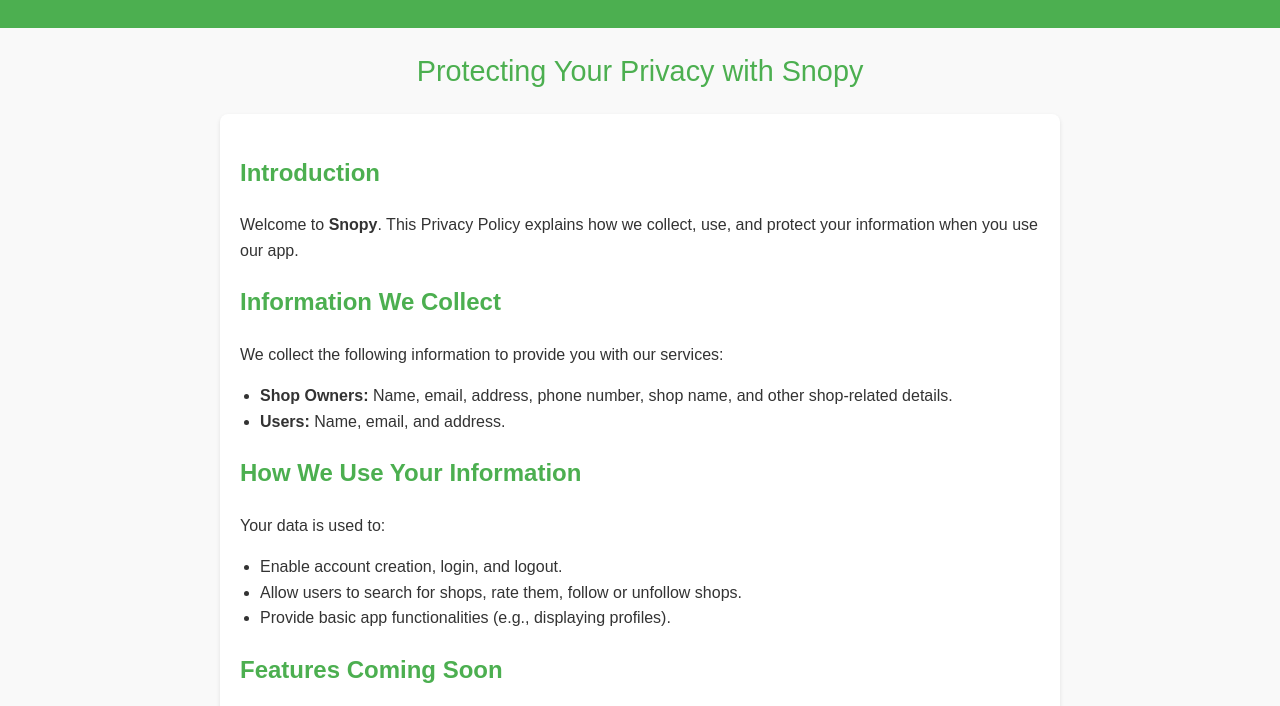
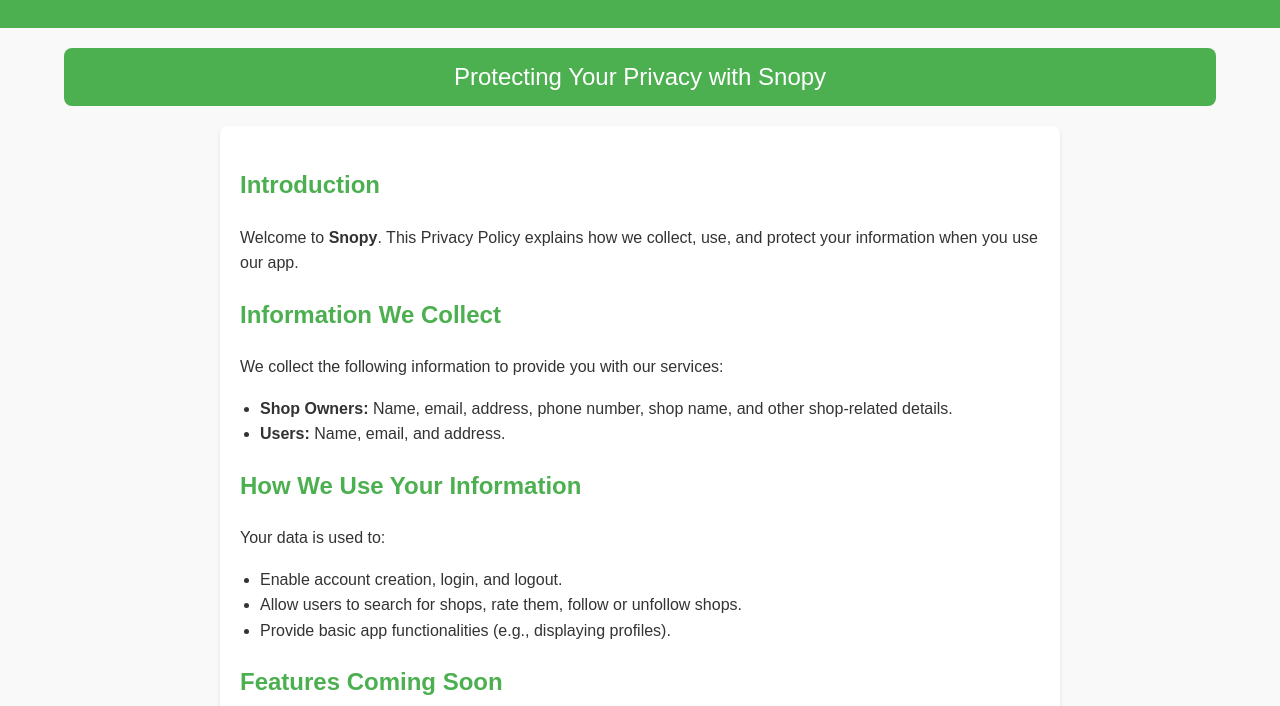
Before and after one commit to gupta2729/our-privacy-policy, a plain HTML site: page index.html in a window 1280 px wide. Shown: the part 86-792 px from the top of the page. Drawn offline with Linux system fonts and the light colour scheme.

Commit message:
Privacy policy updated

```diff
--- a/index.html
+++ b/index.html
@@ -20,10 +20,15 @@
             text-align: center;
         }
         .main-heading {
+            font-size: 1.5em; /* Slightly larger than other headings */
+            color: white; /* Green color from header */
             text-align: center;
-            margin: 20px 0;
-            font-size: 1.8em;
-            color: #4CAF50;
+            margin: 20px auto;
+            padding: 10px 20px;
+            background-color: #4CAF50;
+            border-radius: 8px;
+            max-width: 90%; /* Ensures some spacing from edges */
+            box-sizing: border-box; /* Includes padding in width calculation */
         }
         .container {
             max-width: 800px;
@@ -113,4 +118,4 @@
         <p>Copyright © 2025 Snopy. All Rights Reserved.</p>
     </footer>
 </body>
-                                                </html>
+    </html>
```
